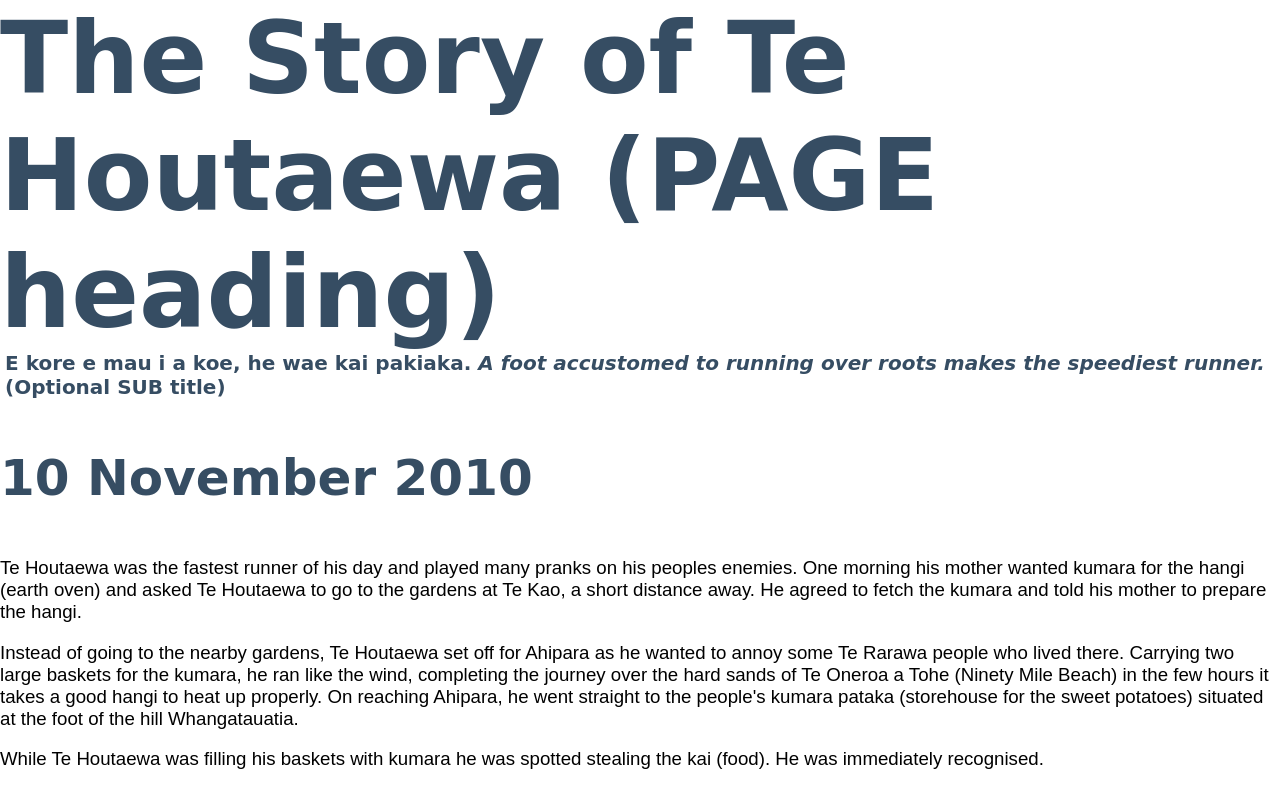
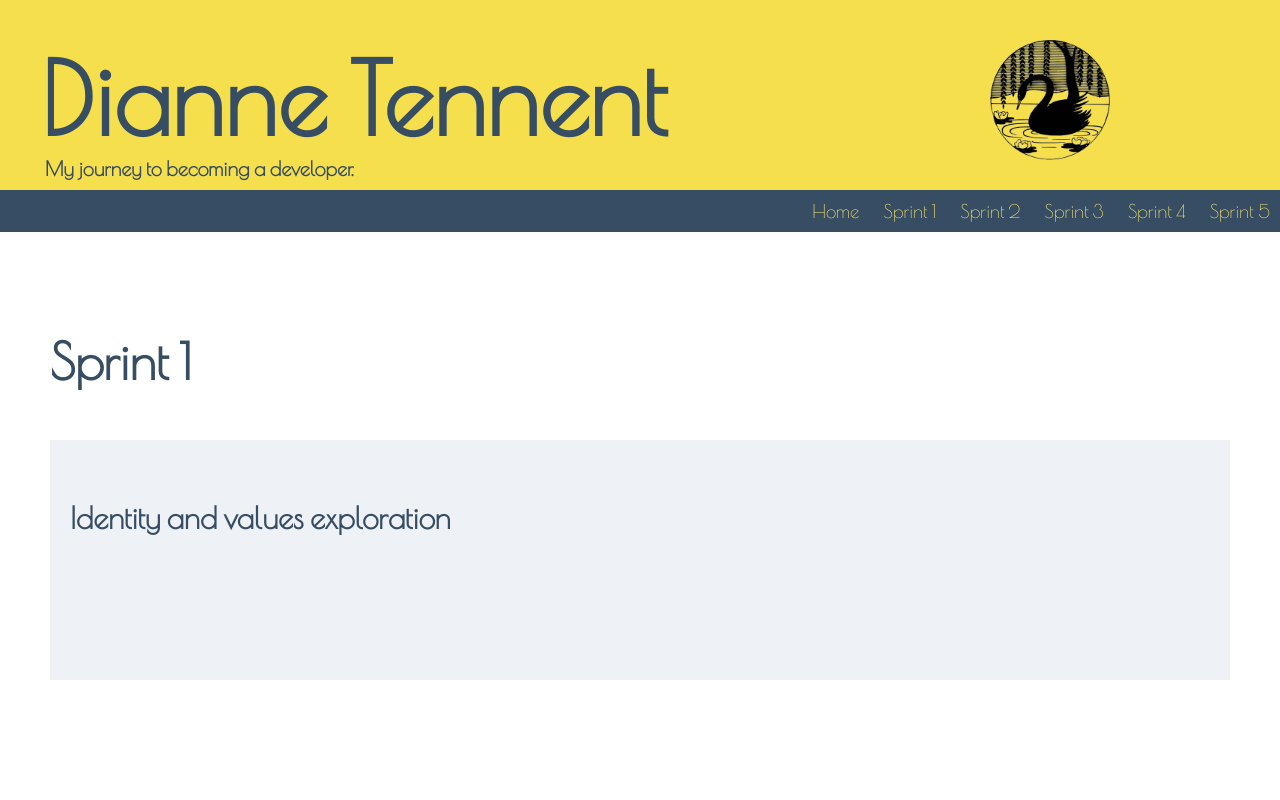
Before and after one commit to dianne-tennent/dianne-tennent.github.io, a plain HTML site: page blog/sprint1-technical.html in a window 1280 px wide. Drawn offline with nearby package versions, Linux system fonts and the light colour scheme; files that its build step writes are made by us from their sources.

Commit message:
Add page templates for sprint 1 blog posts

```diff
--- a/blog/sprint1-technical.html
+++ b/blog/sprint1-technical.html
@@ -1,27 +1,42 @@
-<!DOCTYPE html>
 <html>
   <head>
-    <title>Stories and Legends (PAGE title) </title>
+    <title>My blog</title>
     <meta charset="UTF-8">
-    <link href="styles/main.css" rel="stylesheet" type="text/css">
-  </head>
+    <link href="../styles/main.css" rel="stylesheet" type="text/css">
+    <link rel="preconnect" href="https://fonts.gstatic.com">
+    <link href="https://fonts.googleapis.com/css2?family=Source+Sans+Pro:wght@300&family=Poiret+One&display=swap" rel="stylesheet">
+    </head>
 
   <body>
-    <h1>The Story of Te Houtaewa (PAGE heading)</h1>
-    <h2>E kore e mau i a koe, he wae kai pakiaka. <em>A foot accustomed to running over roots makes the speediest runner.</em> (Optional SUB title) </h2>
-    <h3>10 November 2010</h3>
 
-    <p>
-      Te Houtaewa was the fastest runner of his day and played many pranks on his peoples enemies. One morning his mother wanted kumara for the hangi (earth oven) and asked Te Houtaewa to go to the gardens at Te Kao, a short distance away. He agreed to fetch the kumara and told his mother to prepare the hangi.
-    </p>
-    <p>
-      Instead of going to the nearby gardens, Te Houtaewa set off for Ahipara as he wanted to annoy some Te Rarawa people who lived there. Carrying two large baskets for the kumara, he ran like the wind, completing the journey over the hard sands of Te Oneroa a Tohe (Ninety Mile Beach) in the few hours it takes a good hangi to heat up properly. On reaching Ahipara, he went straight to the people's kumara pataka (storehouse for the sweet potatoes) situated at the foot of the hill Whangatauatia.
-    </p>
-    <p>
-      While Te Houtaewa was filling his baskets with kumara he was spotted stealing the kai (food). He was immediately recognised.
-    </p>
+    <header>
 
-    <!-- this is a comment. -->
+      <img class="icon" width="120px" height="120px" src="../images/swan.png">
+      <h1>Dianne Tennent</h1>
+      <h2>My journey to becoming a developer.</h2>
 
-  </body>
-</html>
+    </header>
+    <nav>
+      <a class="navlink" href="../index.html">Home</a>
+      <a class="navlink" href="../sprint1.html">Sprint 1</a>
+      <a class="navlink" href="../sprint2.html">Sprint 2</a>
+      <a class="navlink" href="../sprint3.html">Sprint 3</a>
+      <a class="navlink" href="../sprint4.html">Sprint 4</a>
+      <a class="navlink" href="../sprint5.html">Sprint 5</a>
+    </nav>
+
+    <main>
+        <h3>Sprint 1</h3>
+
+          <section class="light">
+          <h4>Identity and values exploration</h4>
+
+        </section>
+        </main>
+
+        <footer>
+
+        </footer>
+
+      </body>
+    </html>
```
Also changed, not shown: blog/sprint1-learningplan.html (added, +42 -0 lines).
